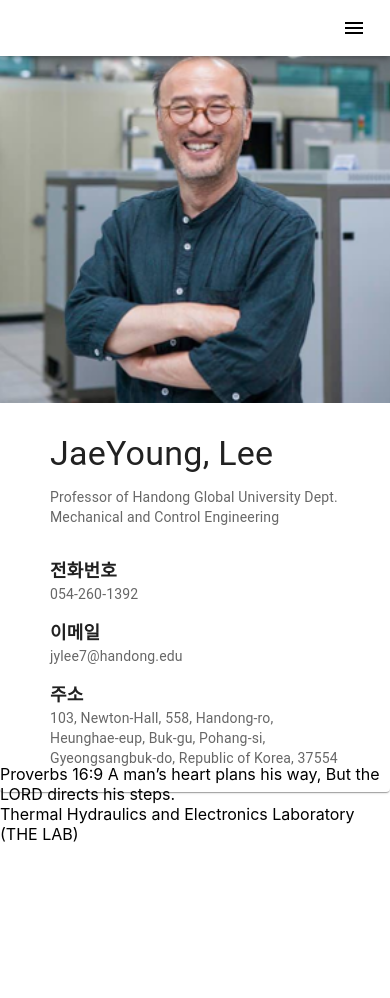
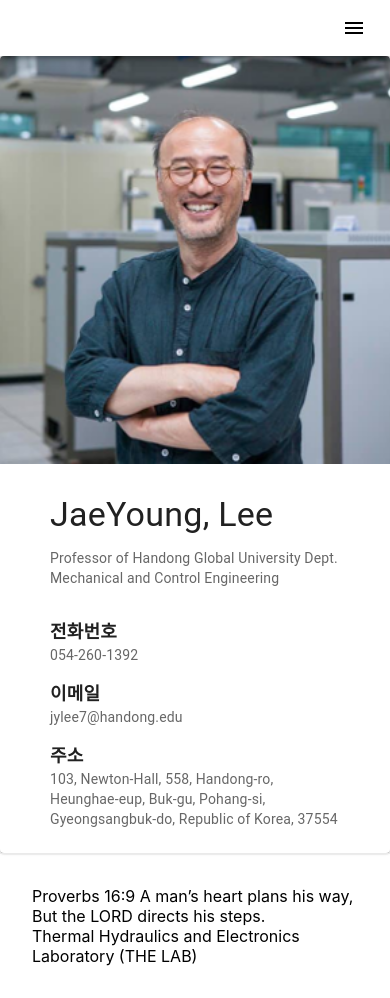
Before and after one commit to jylee378/hgu-power-lab, a Next.js app: page / in a window 390 px wide. Before the commit the page ends 876 px from the top, so only its background shows below. Built offline with nearby package versions, Linux system fonts and the light colour scheme.

Commit message:
UI Fixed - index.tsx

```diff
--- a/pages/index.tsx
+++ b/pages/index.tsx
@@ -1,11 +1,12 @@
 import type { NextPage } from 'next'
 import Head from 'next/head'
-import { Box, Card, CardContent, CardMedia, Typography, CardActionArea, Grid } from '@mui/material'
+import { Box, Card, CardContent, CardMedia, Typography, CardActionArea, Grid, useMediaQuery } from '@mui/material'
+import { useTheme } from '@mui/material/styles'
 
 const prefix =
-        process.env.NODE_ENV === "production"
-            ? "https://jylee378.github.io/hgu-power-lab"
-            : "";
+  process.env.NODE_ENV === "production"
+    ? "https://jylee378.github.io/hgu-power-lab"
+    : "";
 
 const styles = {
   divContainer: {
@@ -22,13 +23,16 @@ const styles = {
 
 const Home: NextPage = () => {
 
+  const theme = useTheme()
+  const isMiddle = useMediaQuery(theme.breakpoints.down("md"))
+
   return (
     <>
       <Head>
         <title>Power Lab</title>
         <link rel='icon' href='/favicon.ico' />
       </Head>
-      <Box style={styles.divContainer}>
+      <Box style={!isMiddle && styles.divContainer || undefined}>
         <Card sx={{ maxWidth: 800 }}>
           <CardActionArea>
             <Grid container display={'flex'}>
--- a/styles/Home.module.css
+++ b/styles/Home.module.css
@@ -15,7 +15,7 @@
 .footer {
   display: flex;
   flex: 1;
-  padding: 2rem 0;
+  padding: 2rem 2rem;
   border-top: 1px solid #eaeaea;
   justify-content: center;
   align-items: center;
```
